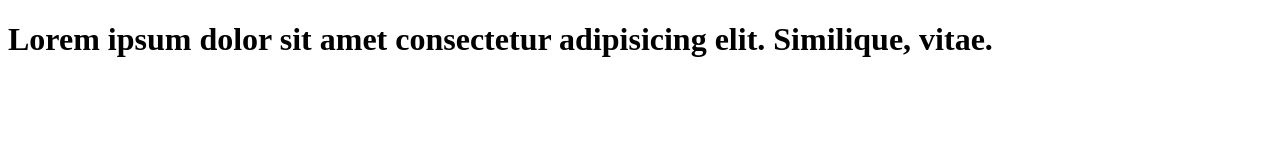
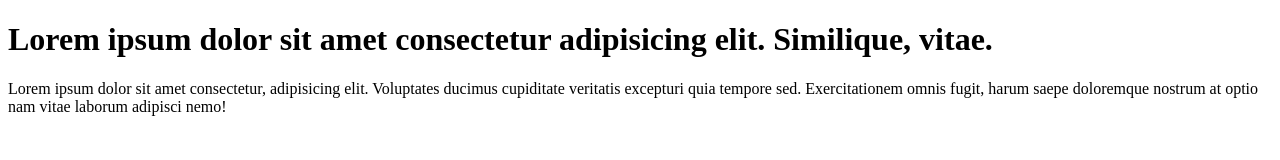
Before and after one commit to arslan123goal/learn-git, a plain HTML site: page index.html in a window 1280 px wide. Drawn offline with Linux system fonts and the light colour scheme.

Commit message:
add paragraph to code

```diff
--- a/index.html
+++ b/index.html
@@ -7,5 +7,6 @@
 </head>
 <body>
     <h1>Lorem ipsum dolor sit amet consectetur adipisicing elit. Similique, vitae.</h1>
+    <p>Lorem ipsum dolor sit amet consectetur, adipisicing elit. Voluptates ducimus cupiditate veritatis excepturi quia tempore sed. Exercitationem omnis fugit, harum saepe doloremque nostrum at optio nam vitae laborum adipisci nemo!</p>
 </body>
 </html>
```
